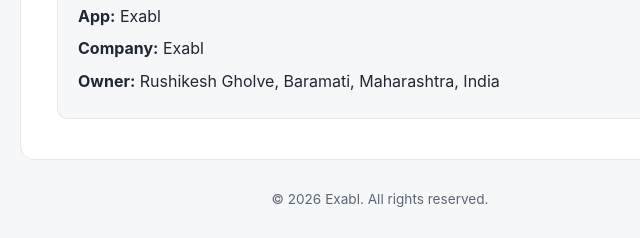
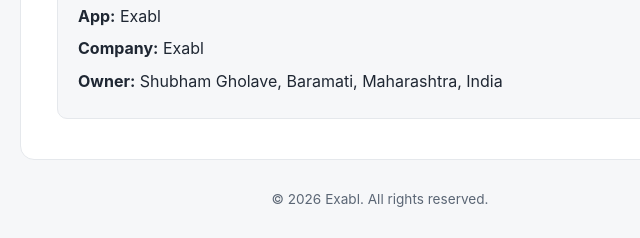
Before and after one commit to univerra4u-wq/exabl_privacy_policy, a plain HTML site: page index.html in a window 1280 px wide. Shown: the part 2075-2313 px from the top of the page, 260-900 px from the left. Drawn offline with Linux system fonts and the light colour scheme.

Commit message:
Update index.html

```diff
--- a/index.html
+++ b/index.html
@@ -168,7 +168,7 @@
         <p><strong>Email:</strong> <a href="mailto:univerra4u@gmail.com">univerra4u@gmail.com</a></p>
         <p><strong>App:</strong> Exabl</p>
         <p><strong>Company:</strong> Exabl</p>
-        <p><strong>Owner:</strong> Rushikesh Gholve, Baramati, Maharashtra, India</p>
+        <p><strong>Owner:</strong> Shubham Gholave, Baramati, Maharashtra, India</p>
       </div>
     </div>
 
```
